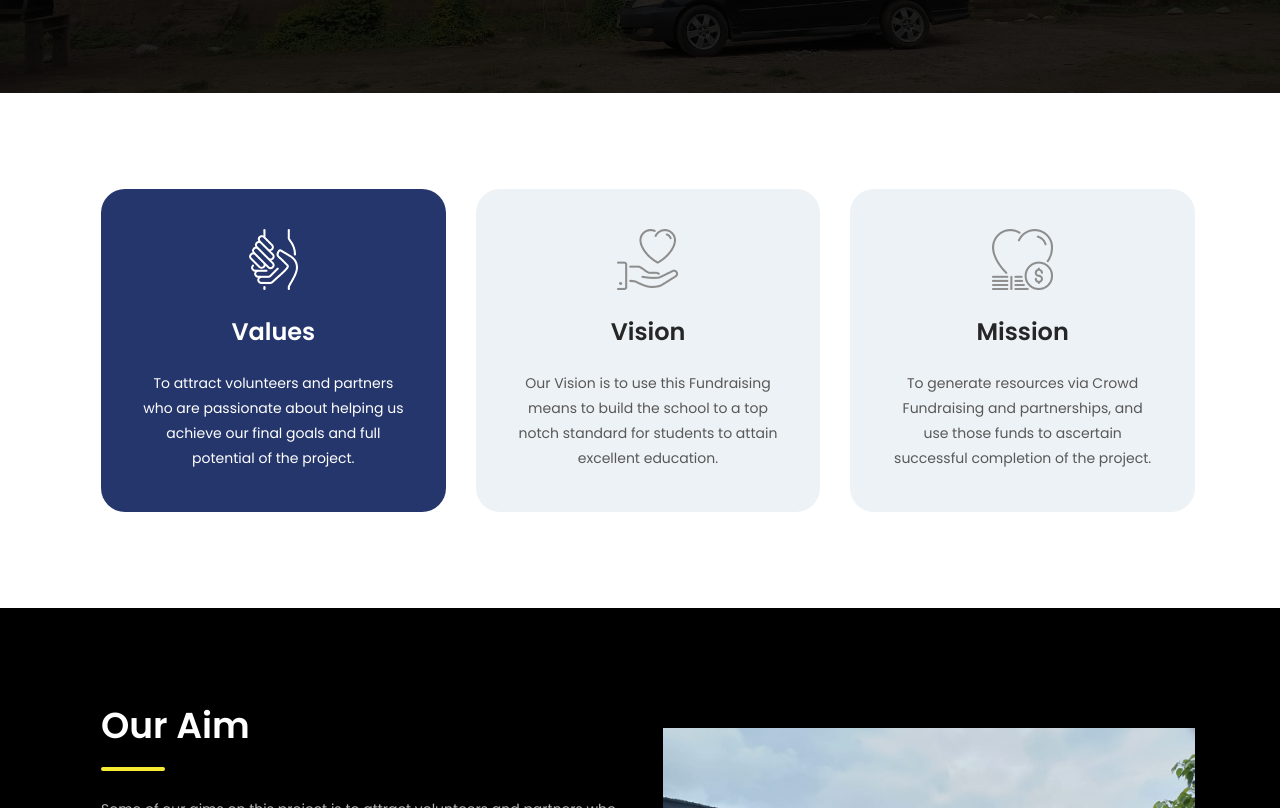
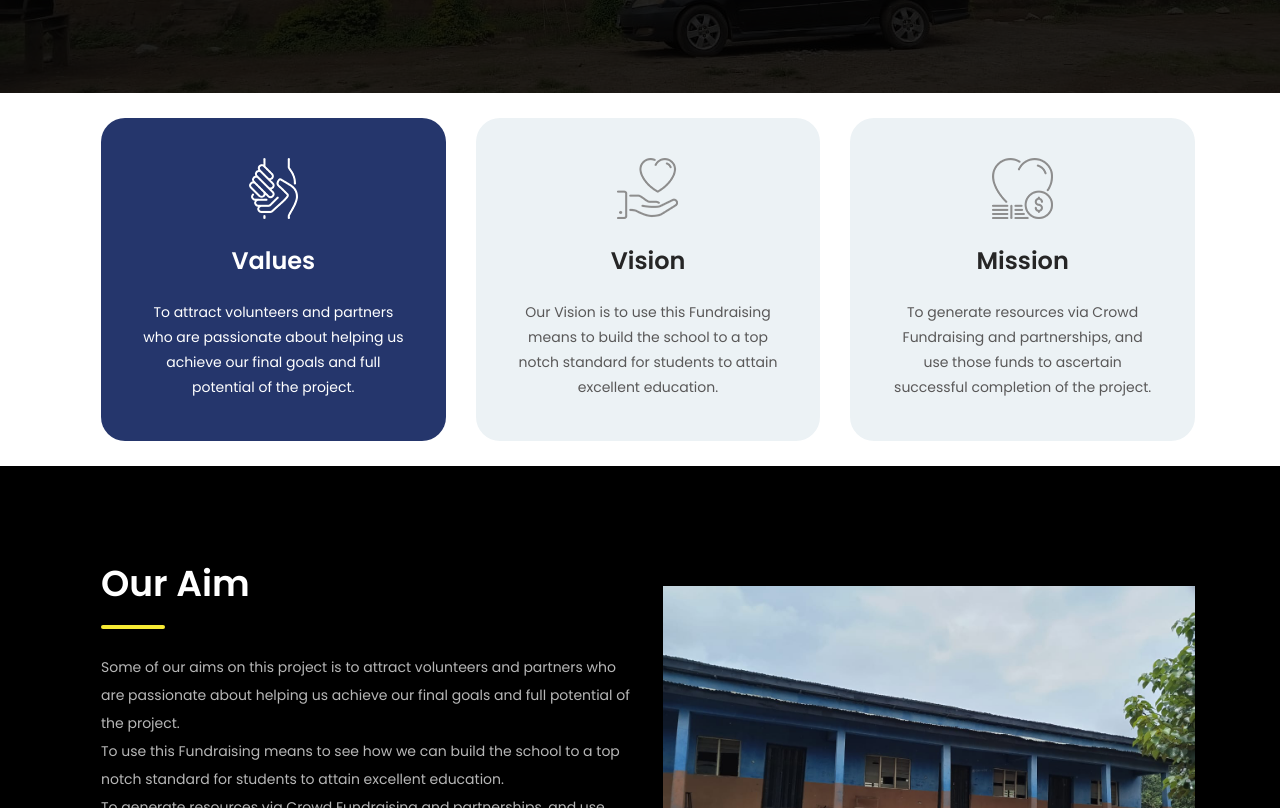
Before and after one commit to CssJhay/Primerose, a plain HTML site: page Primerose/index.html in a window 1280 px wide. Shown: the part 621-1429 px from the top of the page. Drawn offline with Linux system fonts and the light colour scheme; a script that the page names is missing.

Commit message:
Update style.css

```diff
--- a/Primerose/style.css
+++ b/Primerose/style.css
@@ -731,7 +731,7 @@ ul.tabs-nav .tab-nav.active {
 # Icon Boxes
 --------------------------------*/
 .home-page-icon-boxes {
-    padding: 96px 0;
+    padding: 25px 0;
 }
 
 /*
```
